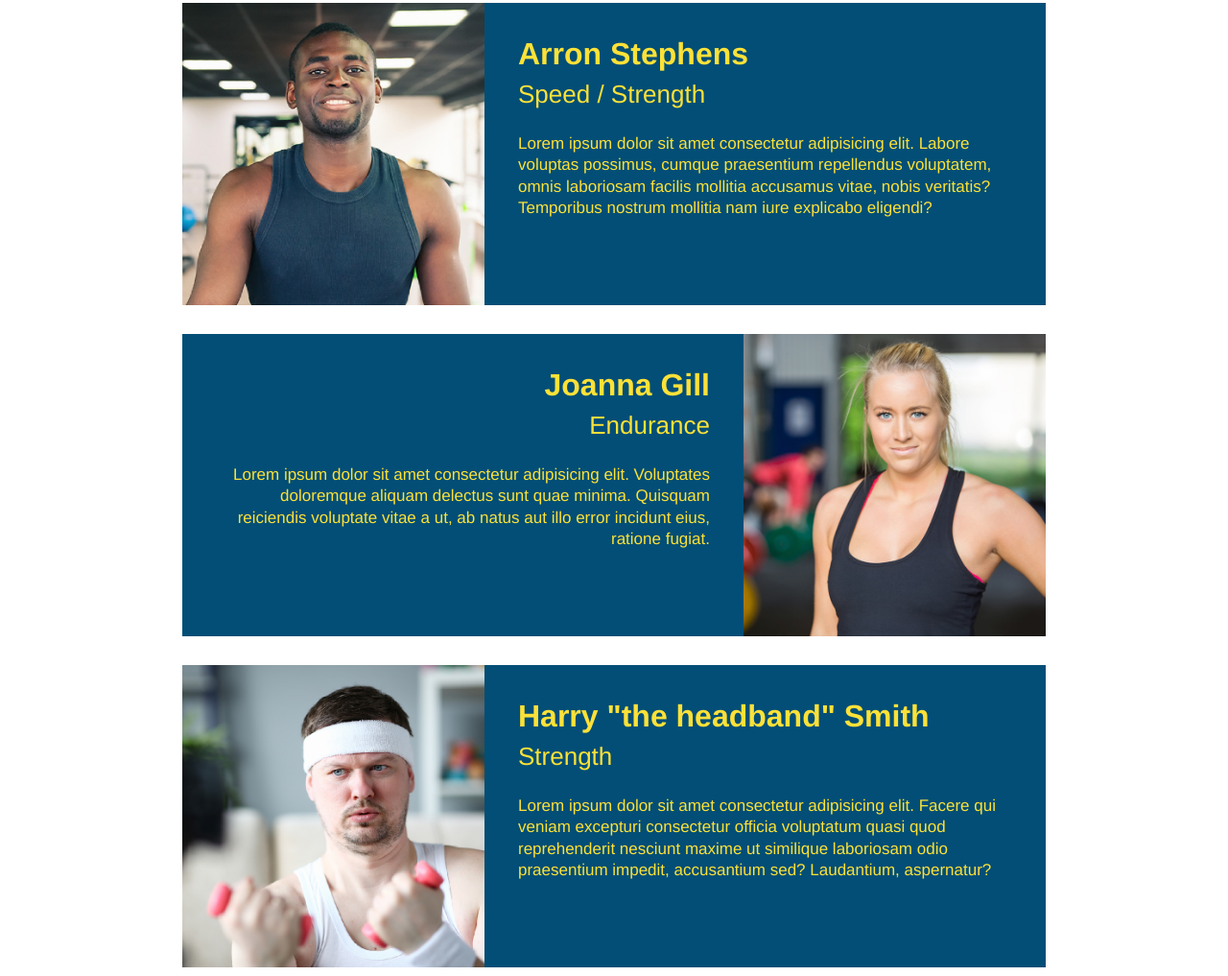
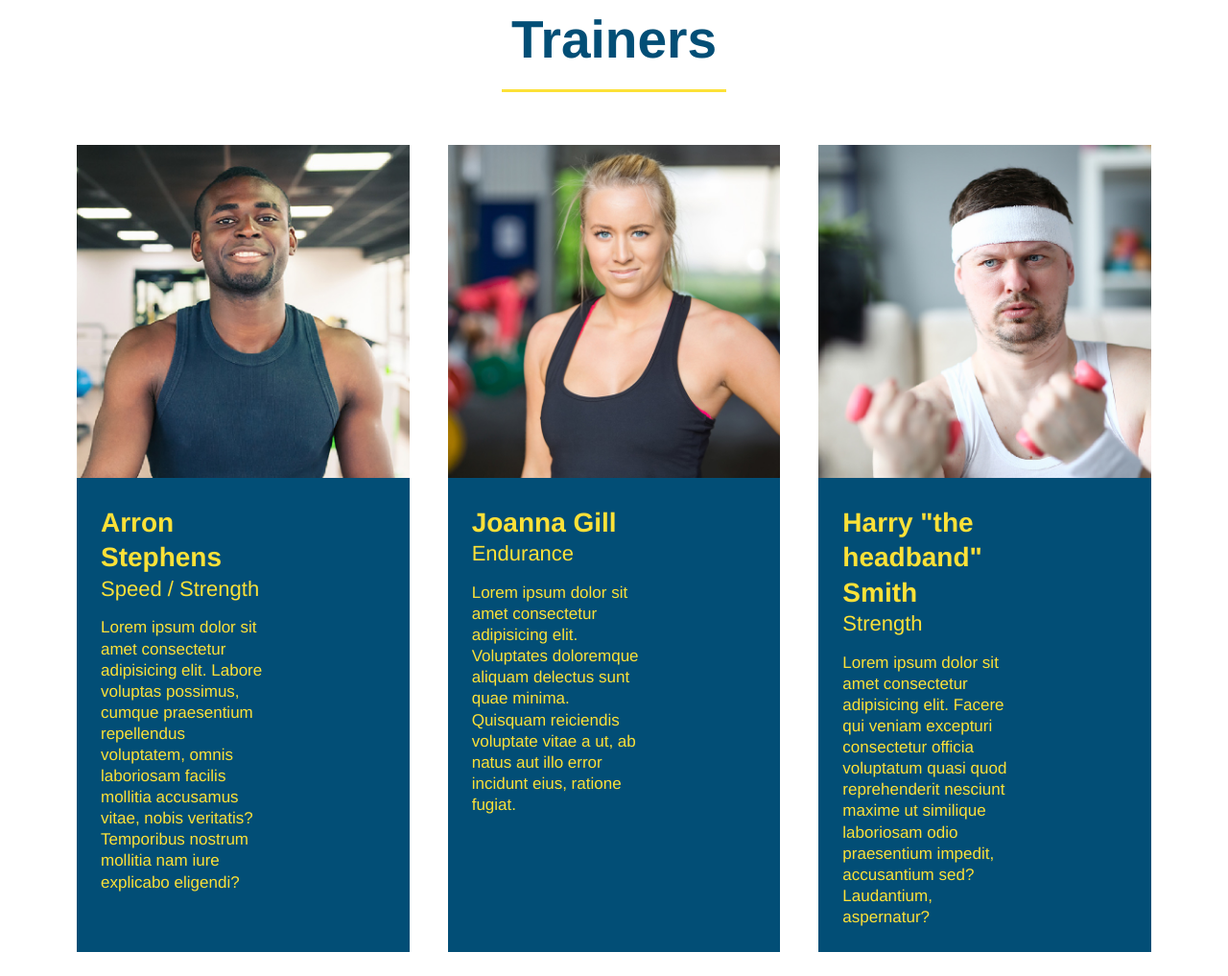
Before and after one commit to Abstrack5/run-buddy, a plain HTML site: page index.html in a window 1280 px wide. Shown: the part 2523-3540 px from the top of the page at 96% size. Drawn offline with Linux system fonts and the light colour scheme.

Commit message:
add flexbox to the trainers

```diff
--- a/assets/css/style.css
+++ b/assets/css/style.css
@@ -186,35 +186,36 @@ footer a {
     font-size: 18px;
 }
 .trainers {
+    width: 100%;
+    margin: 0 auto;
+    display: flex;
+    flex-wrap: wrap;
+    justify-content: space-around;
 }
 .trainer {
-    width: 900px;
-    margin: 0 auto 30px auto;
+    margin: 20px;
     background: #024e76;
     color: #fce138;
-    overflow: auto;
+    flex: 1;
 }
 .trainer img {
-    width: 35%;
-    float: left;
+    width: 100%;
 }
 .trainer-bio {
-    padding: 35px;
-    float: left;
+    padding: 25px;
     width: 65%;
+    line-height: 1.3;
 }
 .trainer-bio h3 {
-    font-size: 32px;
-    margin-bottom: 8px;
+    font-size: 28px;
 }
 .trainer-bio h4 {
     font-weight: lighter;
-    font-size: 26px;
-    margin-bottom: 25px;
+    font-size: 22px;
+    margin-bottom: 15px;
 }
 .trainer-bio p {
     font-size: 17px;
-    line-height: 1.3;
 }
 .contact {
     background: #024e76;
--- a/index.html
+++ b/index.html
@@ -144,33 +144,36 @@
             <div class="flew-row">
             <h2 class="section-title primary-border">Meet The Trainers</h2>
             </div>
+                <div class="trainers">
                     <article class="trainer">
                         <img src="./assets/images/trainer-1.jpg" alt="Arron Stephens in his workout clothes, ready to pump iron" />
-                <div class="trainer-bio text-left">
-                    <h3>Arron Stephens</h3>
-                    <h4>Speed / Strength</h4>
-                    <p>Lorem ipsum dolor sit amet consectetur adipisicing elit. Labore voluptas possimus, cumque praesentium repellendus voluptatem, omnis laboriosam facilis mollitia accusamus vitae, nobis veritatis? Temporibus nostrum mollitia nam iure explicabo eligendi?
+                        <div class="trainer-bio">
+                            <h3 class="trainer-name">Arron Stephens</h3>
+                            <h4 class="trainer-role">Speed / Strength</h4>
+                            <p>
+                                Lorem ipsum dolor sit amet consectetur adipisicing elit. Labore voluptas possimus, cumque praesentium repellendus voluptatem, omnis laboriosam facilis mollitia accusamus vitae, nobis veritatis? Temporibus nostrum mollitia nam iure explicabo eligendi?
                             </p>
                         </div>
                     </article>
                     <article class="trainer">
-                <div class="trainer-bio text-right">
-                    <h3>Joanna Gill</h3>
-                    <h4>Endurance</h4>
+                        <img src="./assets/images/trainer-2.jpg" alt="Joanna Gill cooling off after a workout" />
+                        <div class="trainer-bio">
+                            <h3 class="trainer-name">Joanna Gill</h3>
+                            <h4 class="trainer-role">Endurance</h4>
                             <p>
                                 Lorem ipsum dolor sit amet consectetur adipisicing elit. Voluptates doloremque aliquam delectus sunt quae minima. Quisquam reiciendis voluptate vitae a ut, ab natus aut illo error incidunt eius, ratione fugiat.
                             </p>
                         </div>
-                <img src="./assets/images/trainer-2.jpg" alt="Joanna Gill cooling off after a workout" />
                     </article>
                     <article class="trainer">
                         <img src="./assets/images/trainer-3.jpg" alt="Harry Smith wearing a headband" />
-                <div class="trainer-bio text-left">
-                    <h3>Harry "the headband" Smith</h3>
-                    <h4>Strength</h4>
+                        <div class="trainer-bio">
+                            <h3 class="trainer-name">Harry "the headband" Smith</h3>
+                            <h4 class="trainer-role">Strength</h4>
                             <p>
                                 Lorem ipsum dolor sit amet consectetur adipisicing elit. Facere qui veniam excepturi consectetur officia voluptatum quasi quod reprehenderit nesciunt maxime ut similique laboriosam odio praesentium impedit, accusantium sed? Laudantium, aspernatur?
                             </p>
+                        </div>
                     </div>
             </article>
         </section>
```
Lines whose indentation alone changed are shown as unchanged.
